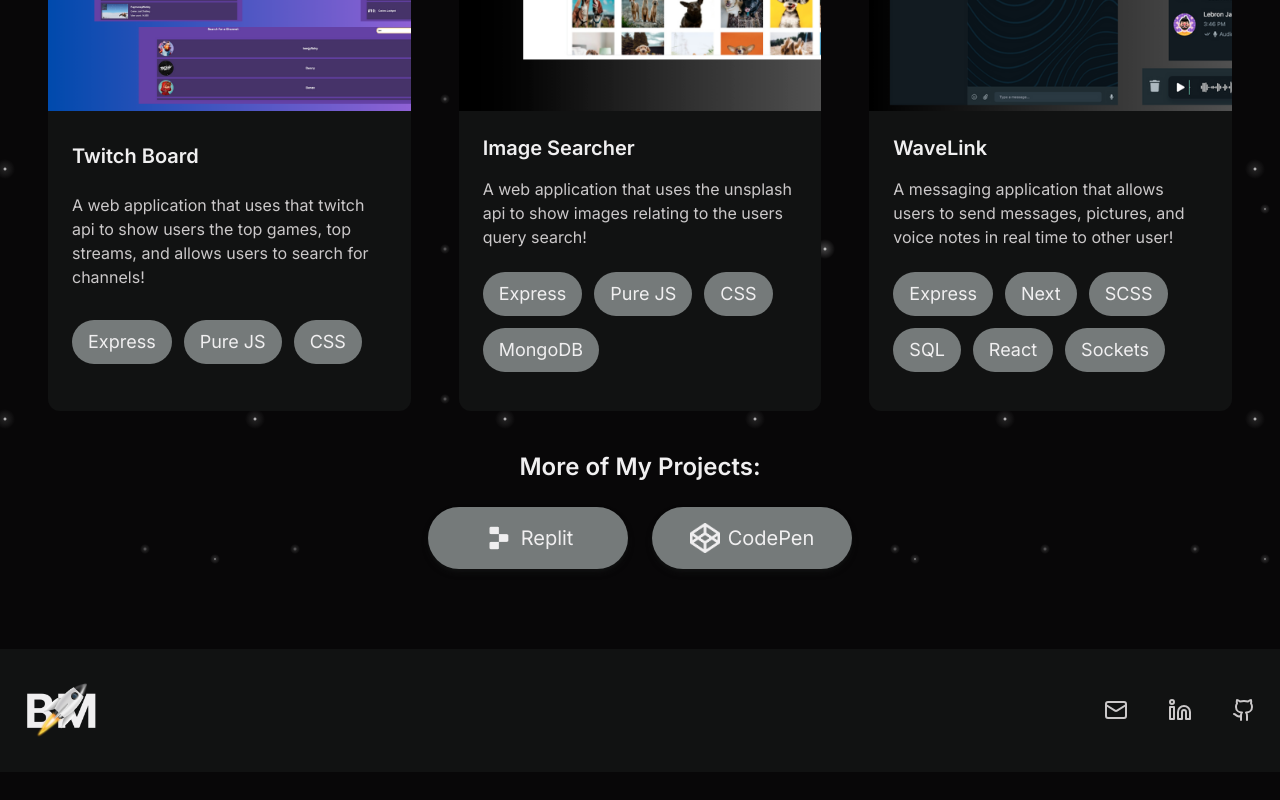
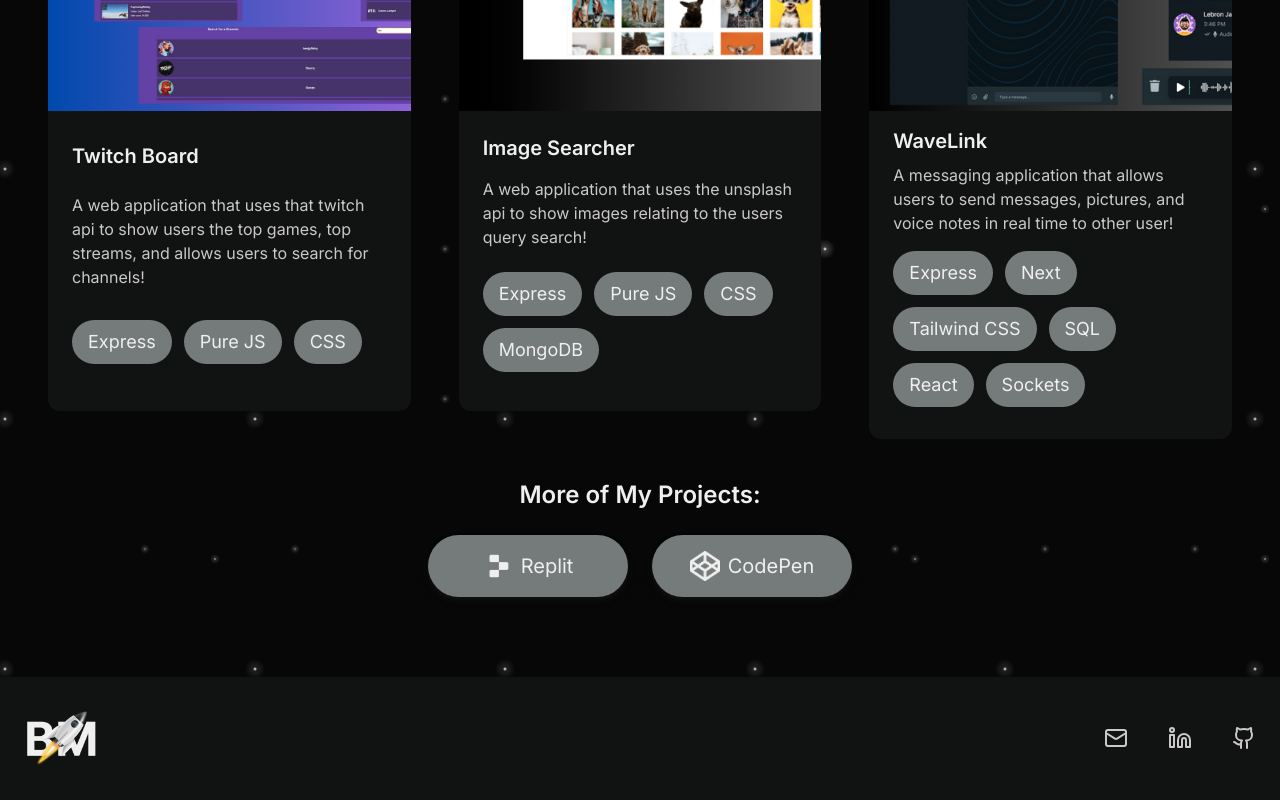
Before and after one commit to bmartinis12/Personal-Portfolio, a Next.js app: page / in a window 1280 px wide. Shown: the part 7726-8526 px from the top of the page. Before the commit the page ends 8498 px from the top, so only its background shows below. Built offline with nearby package versions, Linux system fonts and the light colour scheme.

Commit message:
alter wavelink

```diff
--- a/components/ProjectsSection.jsx
+++ b/components/ProjectsSection.jsx
@@ -98,7 +98,7 @@
         imgURL: '/assets/images/projects/WaveLink.png',
         codeURL: 'https://github.com/bmartinis12/WaveLink',
         appURL: 'https://wave-link.vercel.app/',
-        tags: ['Express', 'Next', 'SCSS', 'SQL', 'React', 'Sockets'],
+        tags: ['Express', 'Next', 'Tailwind CSS', 'SQL', 'React', 'Sockets'],
         date: new Date("2023-11-24"),
     }
 ]
```
